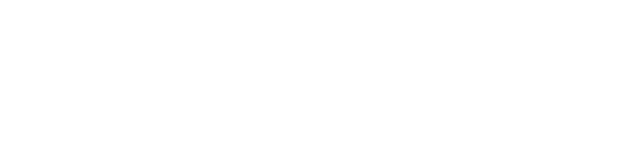
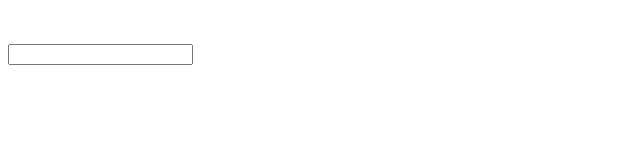
Before and after one commit to Domiciano/LabRepo241, a plain HTML site: page index.html in a window 1280 px wide. Shown: the whole page, without its empty margins (0-640 px from the left). Drawn offline with Linux system fonts and the light colour scheme.

Commit message:
Update indexPassword.html

```diff
--- a/index.html
+++ b/index.html
@@ -1,4 +1,9 @@
 <html>
-  <head></head>
-  <body></body>
+  <head>
+
+  </head>
+  <body>
+    <br><br>
+    <input type ="password" />
+  </body>
 </html>
```
